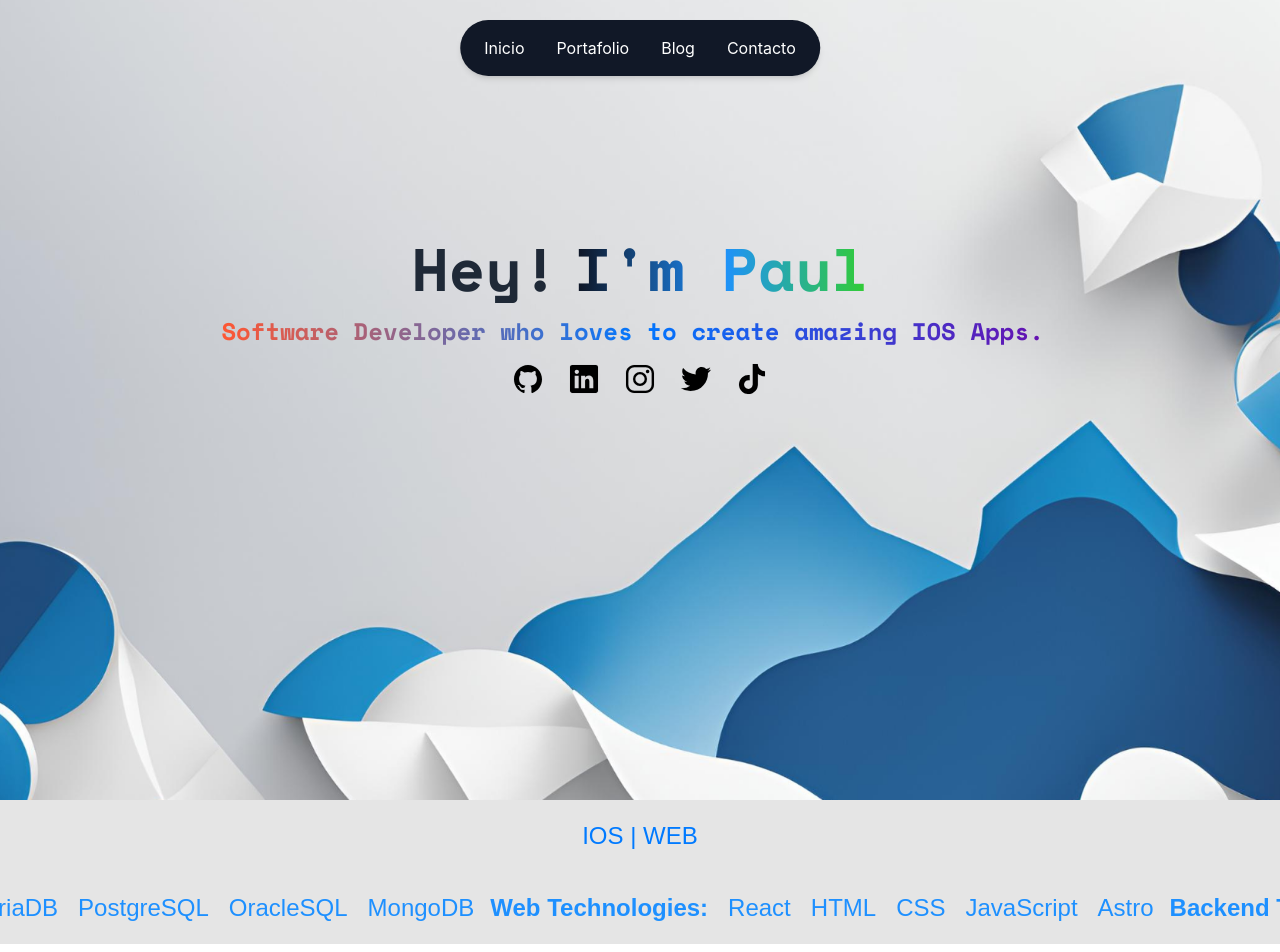
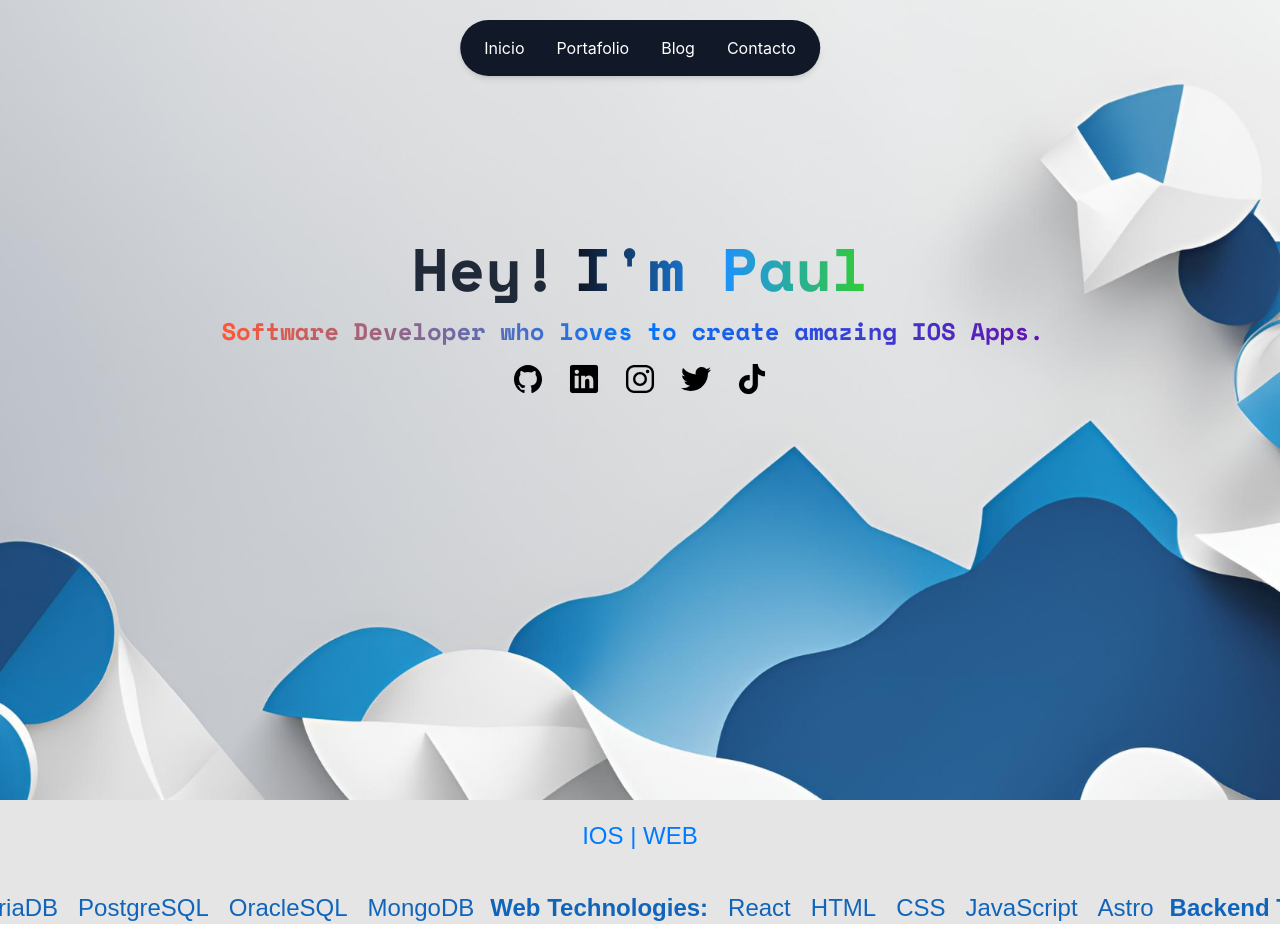
Before and after one commit to iAlessDev/personal_repository, a React (Create React App) app: page / in a window 1280 px wide. Shown: the top 952 px of the page. Built offline with nearby package versions, Linux system fonts and the light colour scheme; a web font is replaced by a local one.

Commit message:
Do a performance to fit with home.jsx

```diff
--- a/src/components/Technologies/PortfolioTechnologies.jsx
+++ b/src/components/Technologies/PortfolioTechnologies.jsx
@@ -3,7 +3,7 @@ import React from "react";
 
 function PortfolioTechnologies() {
     return (
-        <div className="flex items-center justify-center space-x-4 font-funnel py-5 bg-[#E5E5E5] text-[#1E90FF]">
+        <div className="flex items-center justify-center space-x-4 font-funnel pt-5 bg-[#E5E5E5] text-[#1065bb]">
             <div className="flex space-x-5 ">
                 <h1 className="font-bold ml-4">
                     Databases:
@@ -55,6 +55,7 @@ function PortfolioTechnologies() {
                 <p>Git</p>
                 <p>Docker</p>
                 <p>Kubernates</p>
+                <p>Swift</p>
             </div>
         </div>
     )
```
